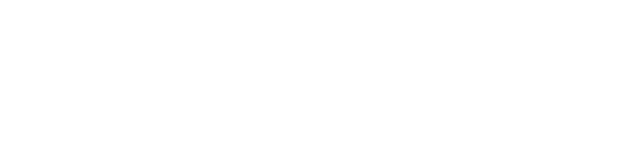
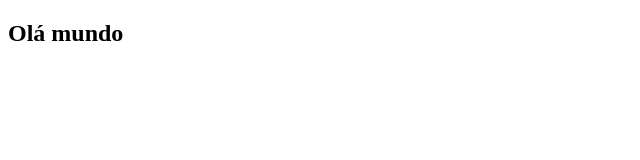
Before and after one commit to AndrezaTaboni/ProjetoAPS_25_03_23, a plain HTML site: page index.html in a window 1280 px wide. Shown: the whole page, without its empty margins (0-640 px from the left). Drawn offline with Linux system fonts and the light colour scheme.

Commit message:
Alteração 1

```diff
--- a/index.html
+++ b/index.html
@@ -1,11 +1,17 @@
 <!DOCTYPE html>
 <html lang="pt">
+
 <head>
     <meta charset="UTF-8">
     <meta name="viewport" content="width=device-width, initial-scale=1.0">
-    <title>Document</title>
+    <title>Meu site</title>
 </head>
+
 <body>
+    <div>
+        <h2> Olá mundo</h2>
+    </div>
 
 </body>
+
 </html>
```
